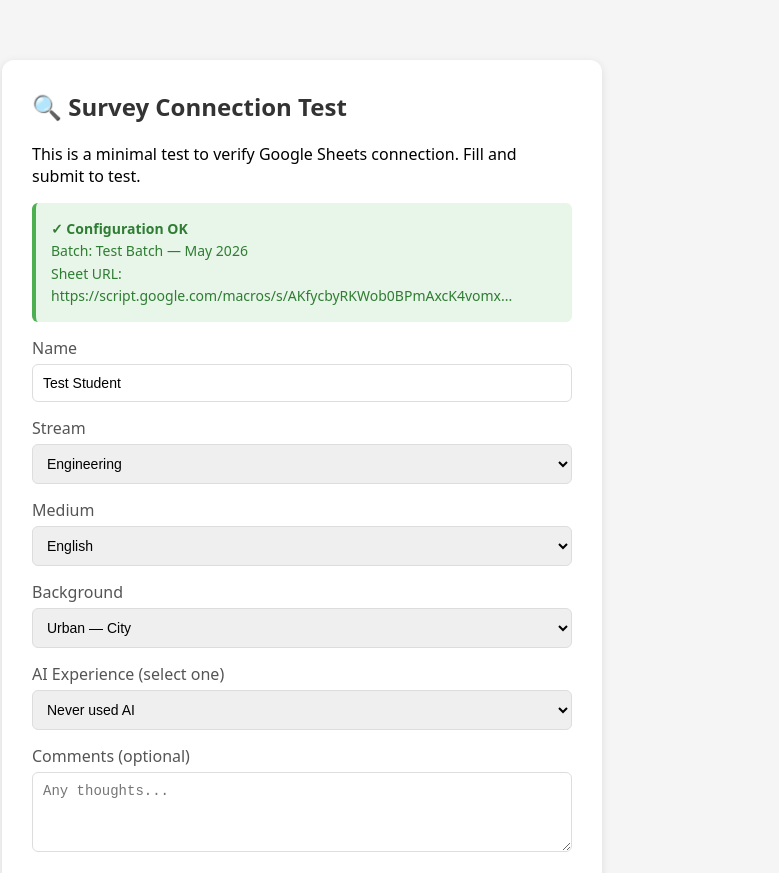
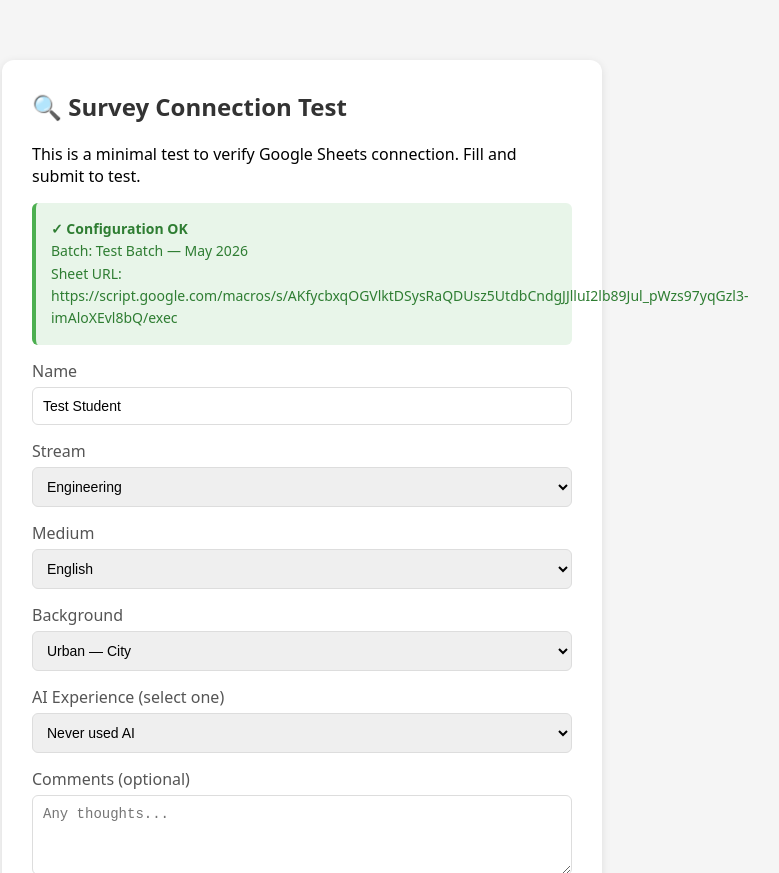
Before and after one commit to harp26/AIready, a plain HTML site: page survey_test.html in a window 1280 px wide. Shown: the top 873 px of the page, without its empty margins (338-1117 px from the left). Drawn offline with Linux system fonts and the light colour scheme.

Commit message:
Update Sheet URL in survey_test.html

```diff
--- a/survey_test.html
+++ b/survey_test.html
@@ -83,7 +83,7 @@ button:disabled { background: #ccc; cursor: not-allowed; }
   <div class="status success" id="config-status">
     <strong>✓ Configuration OK</strong><br>
     Batch: Test Batch — May 2026<br>
-    Sheet URL: https://script.google.com/macros/s/AKfycbyRKWob0BPmAxcK4vomx...
+    Sheet URL: https://script.google.com/macros/s/AKfycbxqOGVlktDSysRaQDUsz5UtdbCndgJJlluI2lb89Jul_pWzs97yqGzl3-imAloXEvl8bQ/exec
   </div>
 
   <form id="testForm" onsubmit="handleSubmit(event)">
```
